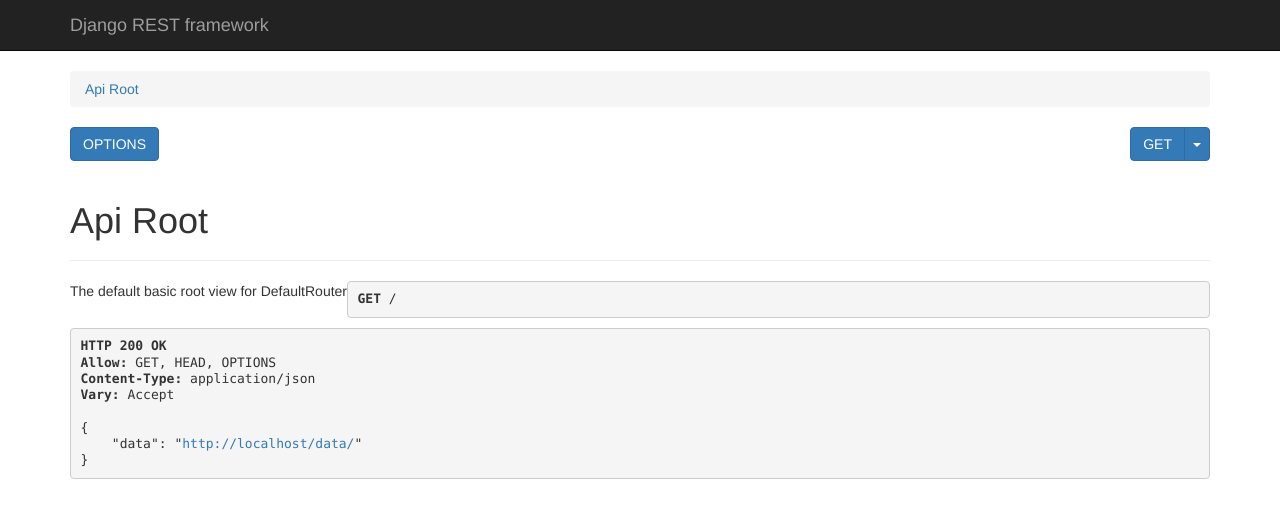
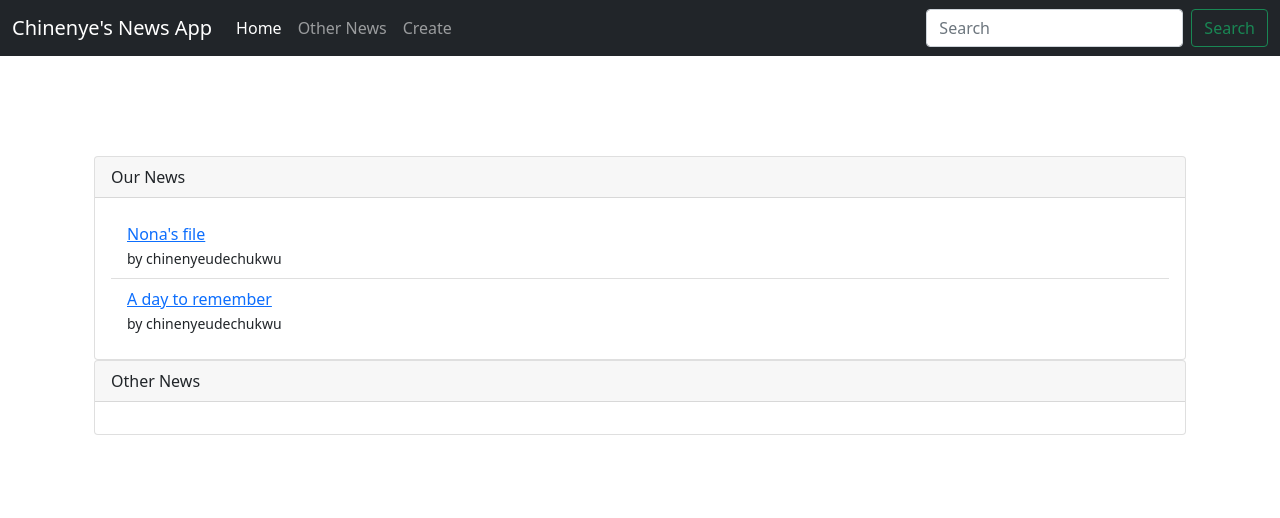
Before and after one commit to dekana1/newsapp, a Django app: page / in a window 1280 px wide. Shown: the top 518 px of the page. Run offline with Django 4.2, Linux system fonts and the light colour scheme; data comes from the database, SQL or seed files in the repository; some libraries are stand-ins or nearby versions.

Commit message:
story content scheduler

```diff
--- a/hackernews/newsapi/hnews_scheduler/HN_updater.py
+++ b/hackernews/newsapi/hnews_scheduler/HN_updater.py
@@ -4,6 +4,9 @@ from newsapi.views import newsViewset
 def run_update():
     scheduler = BackgroundScheduler()
     hnews = newsViewset()
-    scheduler.add_job(hnews.save_hnews, "interval", minutes=5, id="HNEWS001", replace_existing=True)
+    scheduler.add_job(hnews.save_hnews, "interval", minutes=30, id="HNEWS001", replace_existing=True)
+
+
+    scheduler.add_job(hnews.save_hnews_dets, "interval", minutes=3, id="HNEWS002", replace_existing=True)
 
     scheduler.start()
--- a/hackernews/newsapi/models.py
+++ b/hackernews/newsapi/models.py
@@ -27,12 +27,14 @@ class OurNews(models.Model):
 class NewHNStories(models.Model):
     hn_id = models.IntegerField(_("HN unique ID"))
 
+    def __str__(self):
+        return f"{self.hn_id}"
 
 
 class HNew(models.Model):
 
     pk_id = models.ForeignKey(NewHNStories, verbose_name=_("HN Unique ID"), on_delete=models.CASCADE, default=1)
-    by = models.ForeignKey(User, verbose_name=_("Author"), on_delete=models.CASCADE)
+    by = models.CharField(_("Author"), max_length=50)
     score = models.IntegerField(_("News Score"))
     time_created = models.DateTimeField(_("time created"), auto_now=True)
     title = models.CharField(_("article title"), max_length=50)
--- /dev/null
+++ b/hackernews/newsapi/templates/base.html
@@ -0,0 +1,51 @@
+<!DOCTYPE html>
+<html lang="en">
+<head>
+    <meta charset="UTF-8">
+    <meta http-equiv="X-UA-Compatible" content="IE=edge">
+    <meta name="viewport" content="width=device-width, initial-scale=1.0">
+    <link href="https://cdn.jsdelivr.net/npm/bootstrap@5.0.2/dist/css/bootstrap.min.css" rel="stylesheet" integrity="sha384-EVSTQN3/azprG1Anm3QDgpJLIm9Nao0Yz1ztcQTwFspd3yD65VohhpuuCOmLASjC" crossorigin="anonymous">
+    <script src="https://cdn.jsdelivr.net/npm/bootstrap@5.0.2/dist/js/bootstrap.bundle.min.js" integrity="sha384-MrcW6ZMFYlzcLA8Nl+NtUVF0sA7MsXsP1UyJoMp4YLEuNSfAP+JcXn/tWtIaxVXM" crossorigin="anonymous"></script>
+
+
+    <title>Chinenye's News App</title>
+</head>
+<body>
+
+    <nav class="navbar navbar-expand-lg navbar-dark bg-dark">
+        <div class="container-fluid">
+          <a class="navbar-brand" href="#">Chinenye's News App</a>
+          <button class="navbar-toggler" type="button" data-bs-toggle="collapse" data-bs-target="#navbarText" aria-controls="navbarText" aria-expanded="false" aria-label="Toggle navigation">
+            <span class="navbar-toggler-icon"></span>
+          </button>
+          <div class="collapse navbar-collapse" id="navbarText">
+            <ul class="navbar-nav me-auto mb-2 mb-lg-0">
+              <li class="nav-item">
+                <a class="nav-link active" aria-current="page" href="{% url 'home' %}">Home</a>
+              </li>
+              <li class="nav-item">
+                <a class="nav-link" href="#">Other News</a>
+              </li>
+              <li class="nav-item">
+                <a class="nav-link" href="{% url 'create' %}">Create</a>
+              </li>
+            </ul>
+
+            <form class="d-flex" role="search">
+              <input class="form-control me-2" type="search" placeholder="Search" aria-label="Search">
+              <button class="btn btn-outline-success" type="submit">Search</button>
+            </form>
+          </div>
+        </div>
+      </nav>
+
+      <div class="container-sm">
+        {% block content %}
+
+        {% endblock %}
+    </div>
+
+
+
+</body>
+</html>
--- a/hackernews/newsapi/templates/newsapi/news_list.html
+++ b/hackernews/newsapi/templates/newsapi/news_list.html
@@ -1,11 +1,69 @@
+{% extends 'base.html' %}
+
+{% block content %}
+
+    <div class="container" style="margin-top: 100px;">
+
+        <div class="card">
+            <div class="card-header">
+                Our News
+            </div>
+
+            <div class="card-body">
+
+                <ul class="list-group list-group-flush">
+
+                    {% for news in our_news %}
+
+                        <li class="list-group-item">
+
+                            <a href="{% url 'our_news_details' news.id %}">{{news.title}}</a> <br>
+                            <small>by {{news.by}}</small>
+
+                        </li>
+
+                    {% endfor %}
+                </ul>
 
 
-{% for news in our_news %}
+            </div>
 
-    <H2><a href="{% url 'our_news_details' news.id %}"> {{news.title}}</a></H2>
-    <small>by {{news.by}}</small>
+        </div>
 
-{% endfor %}
+        <div class="card">
+            <div class="card-header">
+                Other News
+            </div>
+
+            <div class="card-body">
+
+                <ul class="list-group list-group-flush">
+
+                    <!-- {% for news in our_news %}
+
+                        <li class="list-group-item">
+
+                            <a href="{% url 'our_news_details' news.id %}">{{news.title}}</a> <br>
+                            <small>by {{news.by}}</small>
+
+                        </li>
+
+                    {% endfor %} -->
+                </ul>
 
 
-<h1>Other news</h1>
+            </div>
+
+        </div>
+
+    </div>
+
+
+
+
+
+
+
+
+
+{% endblock %}
--- a/hackernews/newsapi/urls.py
+++ b/hackernews/newsapi/urls.py
@@ -8,9 +8,10 @@ router = DefaultRouter()
 router.register('data', newsViewset, basename='HNews-data')
 
 urlpatterns = [
-    path("", include(router.urls)),
+    path("", views.home, name="home"),
+    path("api/", include(router.urls)),
     path("<int:news_id>", views.our_news_details, name="our_news_details"),
-    path("News/", NewsList.as_view()),
+    path("News/", NewsList.as_view(), name='create'),
     path("News/<int:pk>/", NewsDetails.as_view()),
 
 ]
--- a/hackernews/newsapi/views.py
+++ b/hackernews/newsapi/views.py
@@ -1,33 +1,12 @@
 from django.shortcuts import render, get_object_or_404
 from .models import OurNews, HNew, NewHNStories
 from rest_framework import generics, viewsets
-from .serializers import OurNewsSerializers, HNewsSerializers
+from .serializers import OurNewsSerializers, HNewsSerializers, NewHNStoriesSerializers
 import requests
 import requests_cache
 
 
 # Create Cache for latest stories
-
-requests_cache.install_cache('latest_news_cache', backend='sqlite', expire_after=300)
-
-# Get TOP Stories
-# base_url = 'https://hacker-news.firebaseio.com/v0/'
-# latest_story_url = f"{base_url}newstories.json"
-# payload = "{}"
-# response = requests.request("GET", latest_story_url, data=payload)
-
-# story_ids = response.json()  # Top story IDS
-
-# # Get LATEST STORY DETAILS
-# story_dets = {}
-
-# for x in story_ids:
-
-#     story_url = f"{base_url}item/{x}.json"
-#     payload = "{}"
-#     hn_response = requests.request("GET", story_url, data=payload)
-
-#     story_dets[x] = hn_response.json()
 
 
 class newsViewset(viewsets.ModelViewSet):
@@ -54,6 +33,22 @@ class newsViewset(viewsets.ModelViewSet):
         except:
             return None
 
+
+    def get_hnews_details(self, id):
+
+        story_url = f"https://hacker-news.firebaseio.com/v0/item/{id}.json"
+        payload = "{}"
+        hn_details_response = requests.request("GET", story_url, data=payload)
+
+        try:
+            hn_details_response.raise_for_status()
+            return hn_details_response.json()
+
+        except:
+            return None
+
+
+
     def save_hnews(self):
 
         new_hnews_id = self.get_hnews()
@@ -66,16 +61,71 @@ class newsViewset(viewsets.ModelViewSet):
                 print("Running For loop now")
 
                 for x in new_hnews_id:
+
                     if NewHNStories.objects.filter(hn_id=x).exists():
                         pass
+
                     else:
                         new_hnews_id_object = NewHNStories.objects.create(hn_id=x)
                         new_hnews_id_object.save()
+
 
                 print("End of loop")
             except:
                 pass
 
+
+
+
+
+    # print("hey", new_hnews_id)
+
+
+    def save_hnews_dets(self):
+
+        story_ids = NewHNStories.objects.values_list('hn_id', flat=True)
+        new_hnews_id = [*story_ids]
+
+        if new_hnews_id is not None:
+
+            try:
+                print("Running hnews dets ...")
+                batch_number = len(new_hnews_id) // 50
+
+                for x in range(batch_number):
+
+                    new_hnews_details = self.get_hnews_details(new_hnews_id[x])
+
+                    print("dets", new_hnews_details)
+
+                    s_obj = NewHNStories.objects.filter(hn_id=new_hnews_id[x])
+
+                    pk = HNew.objects.filter(pk_id=s_obj)
+                    print(pk)
+
+                    if pk.exists():
+                        pass
+                    else:
+                        details_object = HNew.objects.create(pk_id=pk, by=new_hnews_details['by'], score=new_hnews_details['score'], time_created=new_hnews_details['time'],
+                                            title=new_hnews_details['title'], type=new_hnews_details['type'], url=new_hnews_details['url'])
+                        details_object.save()
+
+                        print("saved...")
+
+                    # new_hnews_id.remove(new_hnews_id[x])
+
+            except:
+                pass
+
+
+def home(request):
+
+    context = {}
+
+    our_news = OurNews.objects.all()
+    hnews = HNew.objects.all()
+
+    return render(request, 'newsapi/news_list.html', {'our_news': our_news, 'HNews': hnews})
 
 
 def our_news_details(request, news_id):
@@ -99,7 +149,6 @@ class NewsList(generics.ListCreateAPIView):
         return queryset
 
 
-
 class NewsDetails(generics.RetrieveUpdateDestroyAPIView):
     serializer_class = OurNewsSerializers
     queryset = OurNews.objects.all()
```
Also changed, not shown: hackernews/newsapi/serializers.py (+7 -1 lines), hackernews/db.sqlite3, hackernews/latest_news_cache.sqlite, hackernews/newsapi/migrations/0007_alter_hnew_by.py (added).
